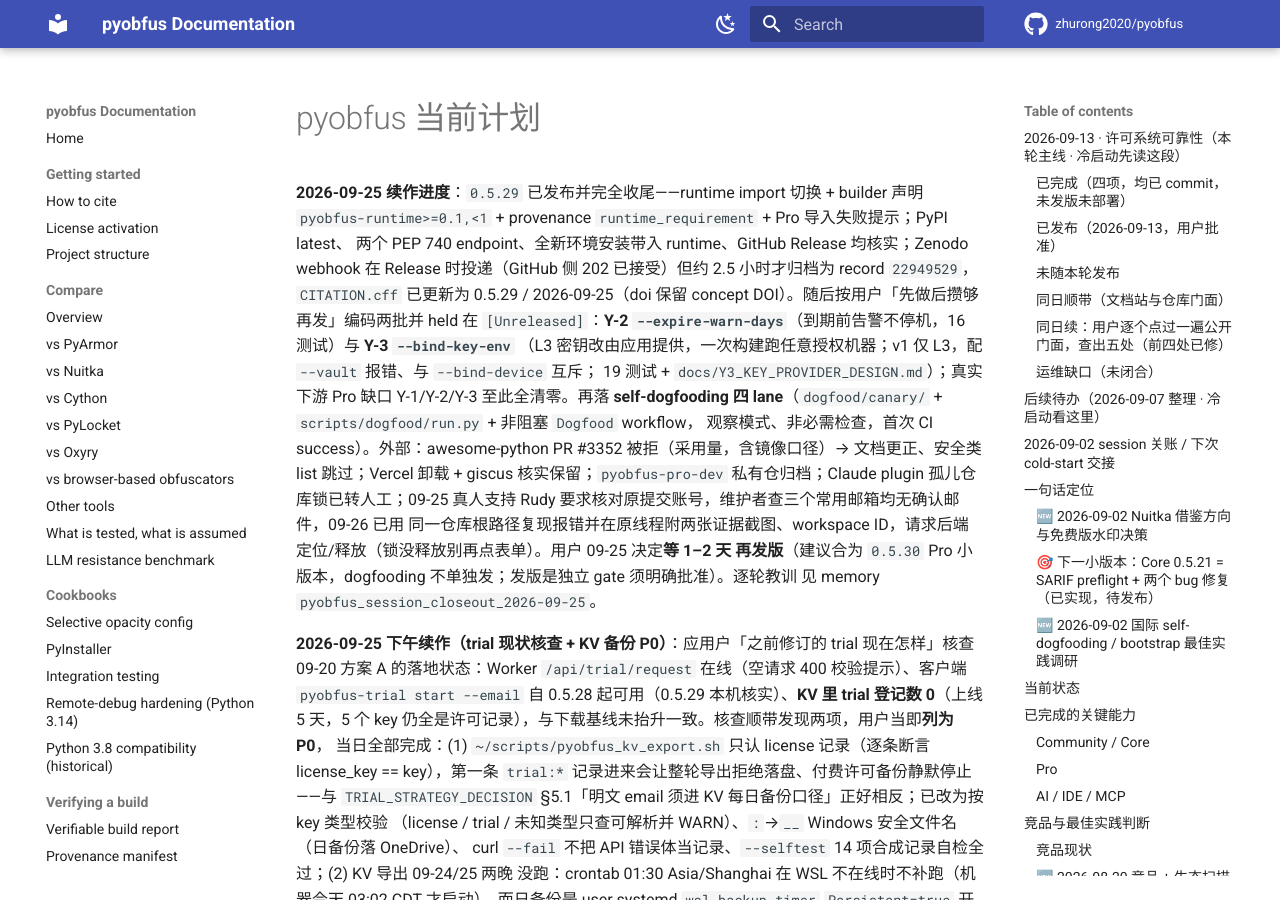
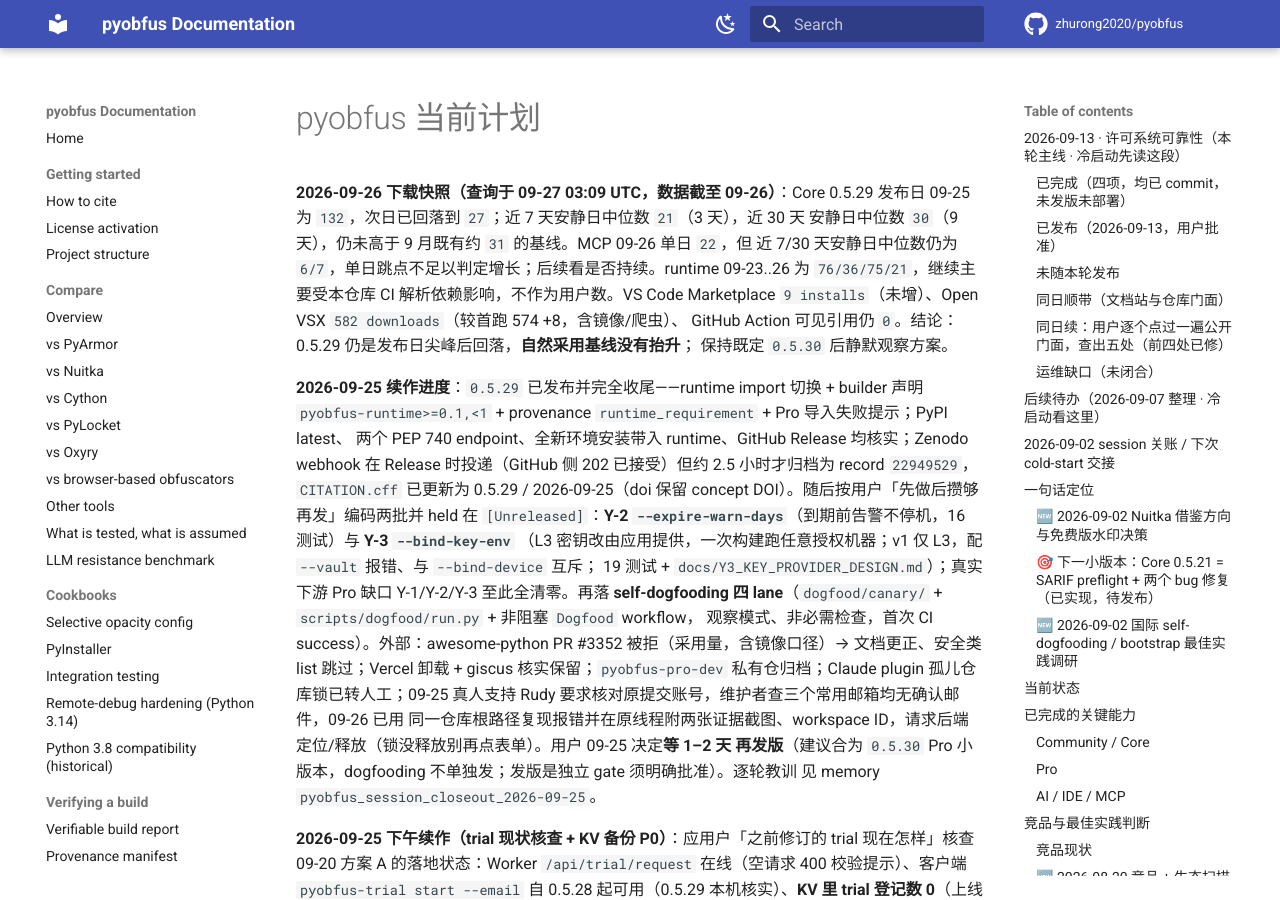
Before and after one commit to zhurong2020/pyobfus, an MkDocs documentation site: the page built from docs/CURRENT_PLAN_ZH.md, in a window 1280 px wide and 900 px high. Built offline with MkDocs 1.6.1 and Material for MkDocs 9.7.7, drawn with Linux system fonts in a browser that asks for light colours; comment, search, counter and statistics services are not loaded.

Commit message:
docs(metrics): record September 26 download snapshot

```diff
--- a/docs/CURRENT_PLAN_ZH.md
+++ b/docs/CURRENT_PLAN_ZH.md
@@ -1,4 +1,13 @@
 # pyobfus 当前计划
+
+**2026-09-26 下载快照（查询于 09-27 03:09 UTC，数据截至 09-26）**：Core 0.5.29
+发布日 09-25 为 `132`，次日已回落到 `27`；近 7 天安静日中位数 `21`（3 天），近 30 天
+安静日中位数 `30`（9 天），仍未高于 9 月既有约 `31` 的基线。MCP 09-26 单日 `22`，但
+近 7/30 天安静日中位数仍为 `6/7`，单日跳点不足以判定增长；后续看是否持续。runtime
+09-23..26 为 `76/36/75/21`，继续主要受本仓库 CI 解析依赖影响，不作为用户数。VS Code
+Marketplace `9 installs`（未增）、Open VSX `582 downloads`（较首跑 574 +8，含镜像/爬虫）、
+GitHub Action 可见引用仍 `0`。结论：0.5.29 仍是发布日尖峰后回落，**自然采用基线没有抬升**；
+保持既定 `0.5.30` 后静默观察方案。
 
 **2026-09-25 续作进度**：`0.5.29` 已发布并完全收尾——runtime import 切换 + builder 声明
 `pyobfus-runtime>=0.1,<1` + provenance `runtime_requirement` + Pro 导入失败提示；PyPI latest、
```
